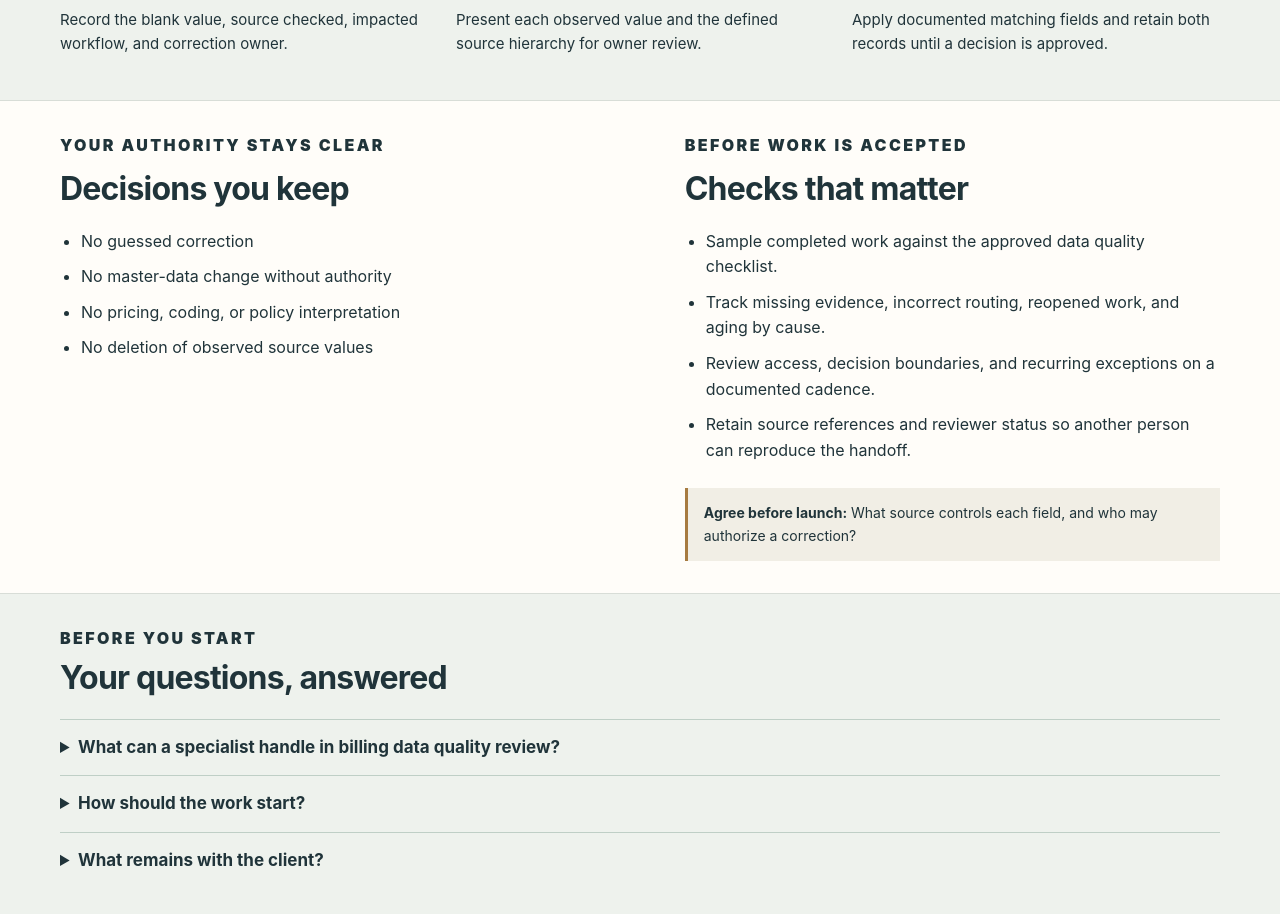
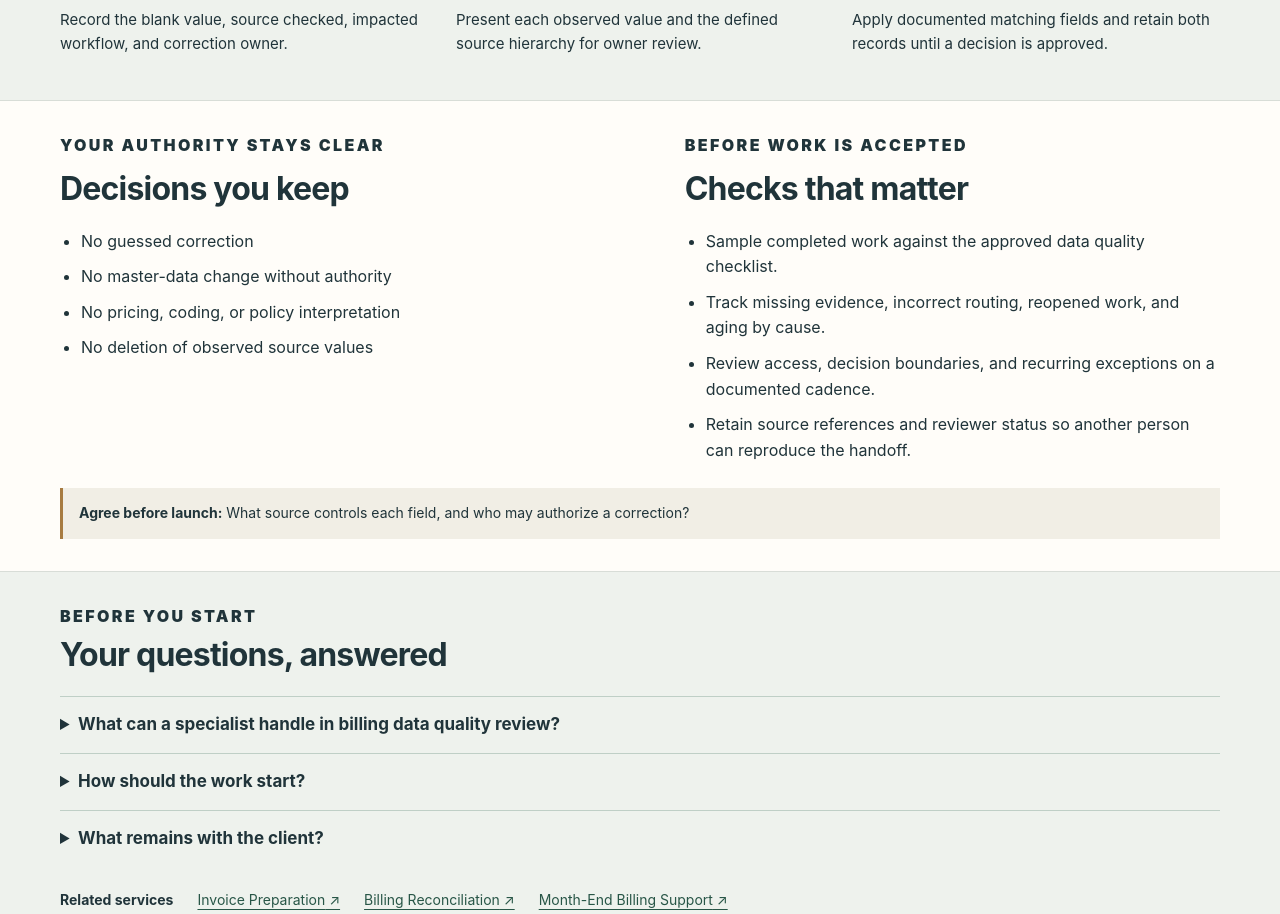
Before and after one commit to coolifystealthagents/outsourcedbillingservices, a Next.js app: page /services/billing-data-quality-review in a window 1280 px wide. Shown: the part 1542-2456 px from the top of the page. Built offline with nearby package versions, Linux system fonts and the light colour scheme.

Commit message:
Compact mobile service introductions and align launch notes

```diff
--- a/app/field-design.css
+++ b/app/field-design.css
@@ -155,3 +155,6 @@ body:has(.service-detail) .legit-footer,body:has(.billing-directory) .legit-foot
 @media(max-width:760px){.billing-home .billing-hero-grid{padding-block:24px;gap:20px}.billing-home .billing-guides{grid-template-columns:1fr;gap:0}.billing-home .billing-service h3{font-size:22px}.billing-home .billing-section,.billing-home .fit-section,.billing-home .control-room{padding-block:24px}}
 
 .billing-directory>.section{padding-block:32px}.billing-directory>.final-cta{padding:28px;margin-block:24px;max-width:1160px;width:calc(100% - 40px);box-sizing:border-box}.billing-directory>.final-cta h2{font-size:clamp(29px,3vw,40px);line-height:1.15}.billing-directory .billing-group{padding-block:22px}.billing-directory .directory-heading{margin-bottom:22px}@media(max-width:760px){.billing-directory>.section{padding-block:24px}.billing-directory>.final-cta{padding:22px;width:calc(100% - 28px)}}
+
+.brief-columns>.brief-launch-note{grid-column:1/-1;margin-top:0}.brief-columns:has(>.brief-launch-note){row-gap:20px}
+@media(max-width:760px){.service-detail .service-hero .lead{font-size:18px;line-height:1.55;margin-bottom:20px}.service-detail .service-hero{padding-block:24px}.service-detail .service-hero-grid{gap:24px}.brief-examples{gap:18px}.brief-examples p{margin-bottom:0}.service-detail .final-cta{padding:24px;margin-block:24px}}
--- a/app/services/[slug]/page.tsx
+++ b/app/services/[slug]/page.tsx
@@ -53,7 +53,7 @@ export default async function Service({ params }: { params: Promise<{ slug: stri
         <div className="brief-fit"><strong>Built for</strong>{playbook.audience.map(item => <span key={item}>{item}</span>)}</div>
       </div></section>
       <section className="brief-section brief-tint" id="process"><div className="brief-shell"><div className="brief-heading"><p className="eyebrow">From source to handoff</p><h2>How the work moves</h2></div><ol className="brief-steps">{playbook.workflow.map((step,i)=><li key={step.title}><h3>{step.title}</h3><p>{step.detail}</p></li>)}</ol><div className="brief-examples">{playbook.examples.map(example=><article key={example.title}><h3>{example.title}</h3><p>{example.detail}</p></article>)}</div></div></section>
-      <section className="brief-section" id="checks"><div className="brief-shell brief-columns"><article><p className="eyebrow">Your authority stays clear</p><h2>Decisions you keep</h2><ul>{playbook.boundaries.map(item=><li key={item}>{item}</li>)}</ul></article><article><p className="eyebrow">Before work is accepted</p><h2>Checks that matter</h2><ul>{playbook.quality.map(item=><li key={item}>{item}</li>)}</ul><p className="brief-note"><strong>Agree before launch:</strong> {playbook.launchQuestion}</p></article></div></section>
+      <section className="brief-section" id="checks"><div className="brief-shell brief-columns"><article><p className="eyebrow">Your authority stays clear</p><h2>Decisions you keep</h2><ul>{playbook.boundaries.map(item=><li key={item}>{item}</li>)}</ul></article><article><p className="eyebrow">Before work is accepted</p><h2>Checks that matter</h2><ul>{playbook.quality.map(item=><li key={item}>{item}</li>)}</ul></article><p className="brief-note brief-launch-note"><strong>Agree before launch:</strong> {playbook.launchQuestion}</p></div></section>
       <section className="brief-section brief-tint" id="questions"><div className="brief-shell"><div className="brief-heading"><p className="eyebrow">Before you start</p><h2>Your questions, answered</h2></div><div className="brief-faq">{playbook.faqs.map(faq=><details key={faq.question}><summary>{faq.question}</summary><p>{faq.answer}</p></details>)}</div><nav className="brief-related" aria-label="Related services"><strong>Related services</strong>{related.map(item=>item&&<a href={`/services/${item.slug}`} key={item.slug}>{item.title} ↗</a>)}</nav></div></section>
       <CTA />
     </main><Footer /></>;
```
